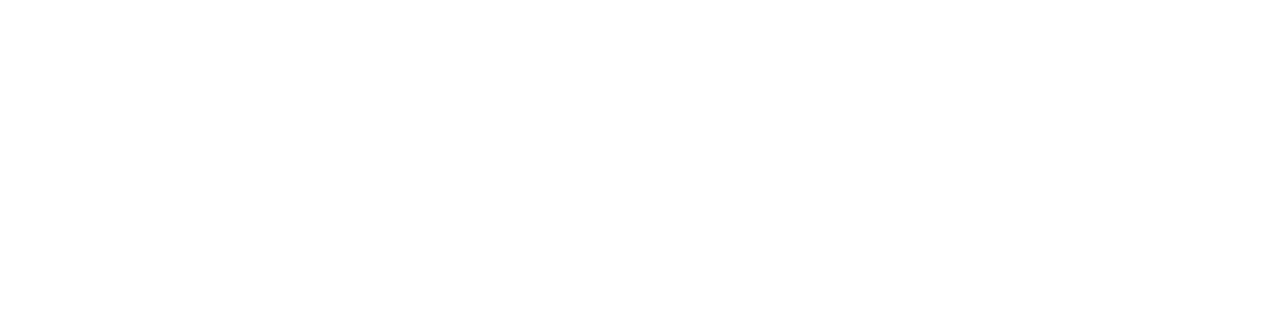
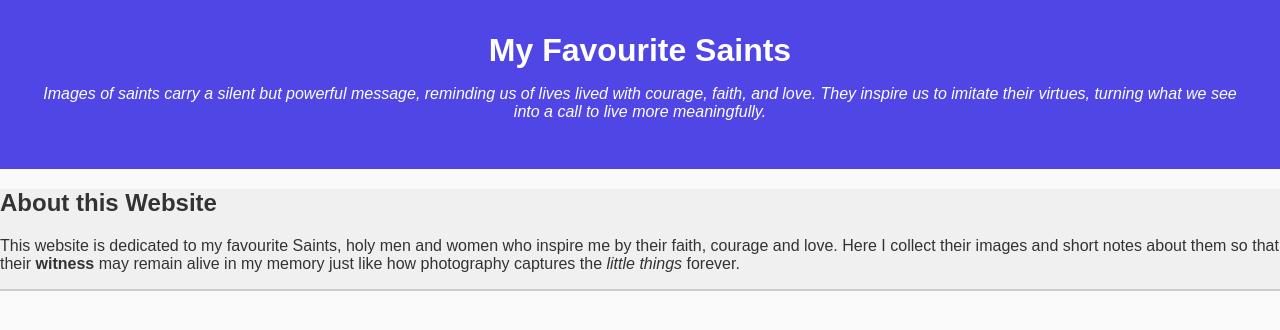
Before and after one commit to Mary-Samuela/Saints, a plain HTML site: page html/index.html in a window 1280 px wide. Drawn offline with Linux system fonts and the light colour scheme.

Commit message:
edit readme add header and biography with corresponding styles

```diff
--- a/html/index.html
+++ b/html/index.html
@@ -3,9 +3,31 @@
     <head>
         <meta charset="UTF-8">
         <meta name="viewport" content="width=device-width, initial-scale=1.0">
+        <link rel="stylesheet" href="../stylesheet.css">
         <title>My Favorite Saints</title>
     </head>
     <body>
+        <!-- header -->
+         <header class="header">
+            <h1>My Favourite Saints</h1>
+            <p class="quote">
+                Images of saints carry a silent but powerful message,
+                reminding us of lives lived with courage, faith, and love.
+                They inspire us to imitate their virtues,
+                turning what we see into a call to live more meaningfully.
+            </p>
+         </header>
+         <!-- Biography Section -->
+          <section id="bio">
+            <h2>About this Website</h2>
+            <p>
+                This website is dedicated to my favourite Saints,
+                holy men and women who inspire me by their faith, courage and love.
+                Here I collect their images and short notes about them
+                so that their <strong>witness</strong>  may remain alive in my memory just like how
+                photography captures the <em>little things</em> forever.
+            </p>
+          </section>
 
 
 
--- a/stylesheet.css
+++ b/stylesheet.css
@@ -0,0 +1,29 @@
+/* Genaral page styling */
+body {
+    font-family: Arial, Helvetica, sans-serif;
+    background-color: #fafafa;
+    color: #333;
+    margin: 0;
+    padding: 0;
+}
+/* header */
+.header {
+    background-color: #4f46e5;
+    color: #ffffff;
+    padding: 2rem;
+    text-align: center;
+}
+.header h1 {
+    margin: 0;
+    font-weight: 700;
+}
+.quote {
+    font-style: italic;
+    margin-top: 1rem;
+}
+/* biography */
+#bio {
+    padding: 1,5rem;
+    background: #f0f0f0;
+    border-bottom: 2px solid #ccc;
+}
```
Also changed, not shown: 1 other file.
